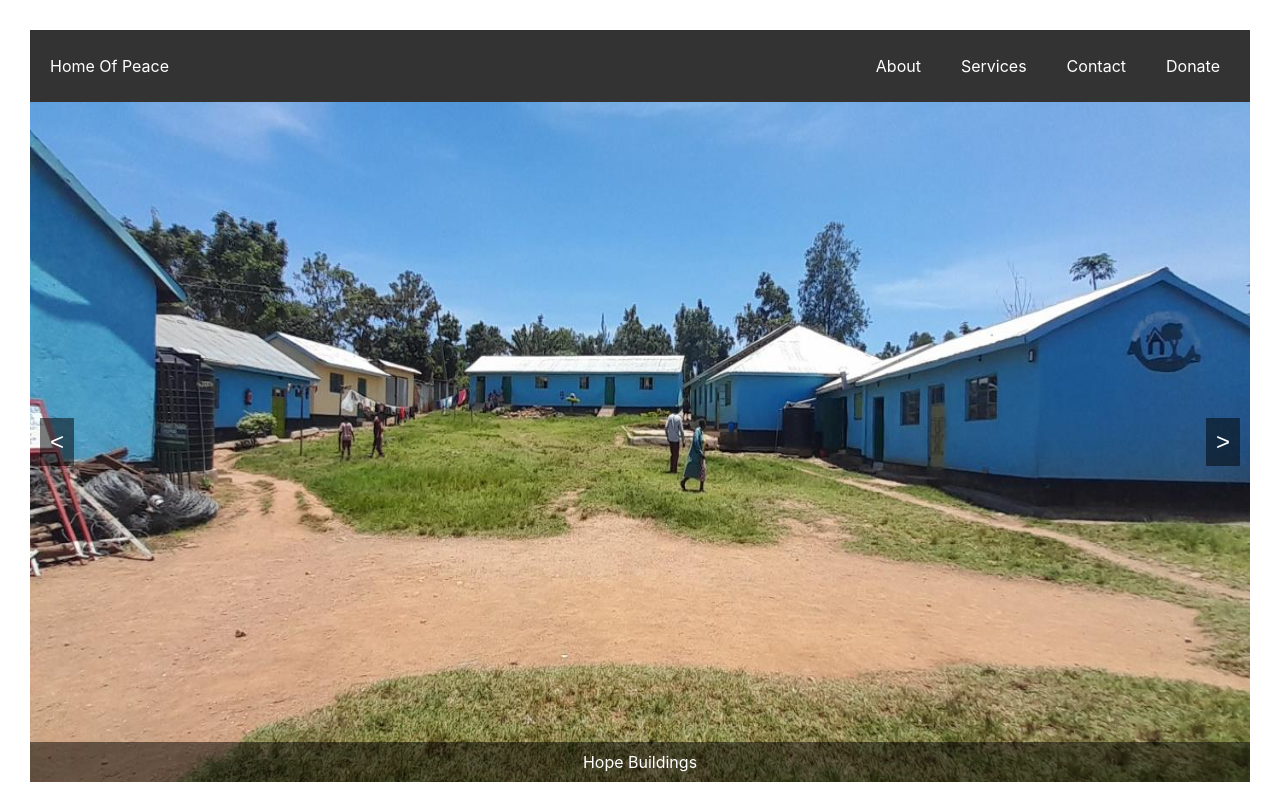
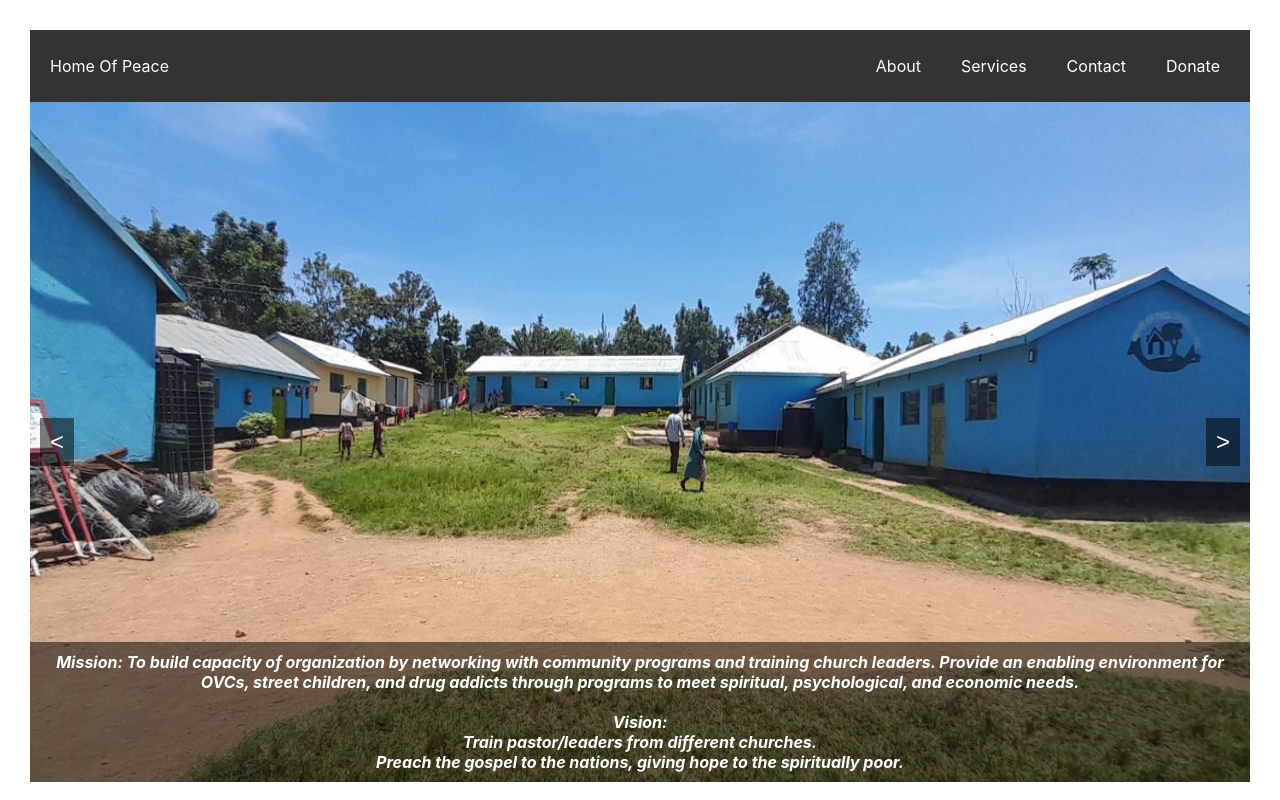
Before and after one commit to pemprojects/homeofpeace-website, a React (Create React App) app: page / in a window 1280 px wide. Shown: the top 800 px of the page. Built offline with nearby package versions, Linux system fonts and the light colour scheme.

Commit message:
Add mission and vision statements to the carousel

```diff
--- a/src/App.css
+++ b/src/App.css
@@ -6,11 +6,6 @@ body {
         'Helvetica Neue', sans-serif;
     -webkit-font-smoothing: antialiased;
     -moz-osx-font-smoothing: grayscale;
-}
-
-code {
-    font-family: source-code-pro, Menlo, Monaco, Consolas, 'Courier New',
-        monospace;
 }
 
 header {
@@ -188,8 +183,8 @@ img {
 .content-section {
     display: grid;
     grid-template-columns: 1fr 1fr;
+    border-radius: 10px ;
     gap: 0px;
-    /* padding: 20px; */
 }
 
 .left-item,
--- a/src/App.jsx
+++ b/src/App.jsx
@@ -31,7 +31,7 @@ function App() {
                     <div className="carousel-content">
                         <Carousel images={images} />
                     </div>
-                    <div>
+                    <div id="about">
                         <OrganizationDetails />
                         <OrphanageDetails />
                         <EliteJuniorAcademy />
--- a/src/components/Carousel.jsx
+++ b/src/components/Carousel.jsx
@@ -1,5 +1,6 @@
 import React from 'react';
 import { useState, useEffect, useRef } from 'react';
+import church from '../data/hope_church.json';
 
 const Carousel = ({ images, autoplaySpeed = 3000 }) => {
     const [currentIndex, setCurrentIndex] = useState(0);
@@ -53,8 +54,22 @@ const Carousel = ({ images, autoplaySpeed = 3000 }) => {
                             alt={`Slide ${index}`}
                             className="carousel-image"
                         />
-                        <div className="carousel-caption">
-                            {images[currentIndex].name}
+                        <div
+                            className="carousel-caption"
+                            style={{
+                                opacity: 1,
+                                fontSize: '1em',
+                                fontWeight: 'bold',
+                                fontStyle: 'italic',
+                            }}
+                        >
+                            {/* images[currentIndex].name} */}
+                            Mission: {church.MISSION_STATEMENT} <br />
+                            <br />
+                            Vision:{' '}
+                            {church.VISION.map((vision, index) => (
+                                <li key={index} style={{listStyleType: "none"}}>{vision}</li>
+                            ))}
                         </div>
                     </div>
                 ))}
--- a/src/components/OrganizationDetails.jsx
+++ b/src/components/OrganizationDetails.jsx
@@ -4,7 +4,7 @@ import orphanage from '../data/hope_orphanage.json';
 
 const OrganizationDetails = () => {
     return (
-        <div className="center" id="about">
+        <div className="center">
             <section class="content-section">
                 <div className="left-item">
                     <h3 className="center">Christian International Ministry</h3>
--- a/src/components/OrphanageDetails.jsx
+++ b/src/components/OrphanageDetails.jsx
@@ -9,8 +9,6 @@ const OrphanageDetails = () => {
             <h4>Orphanage Name:</h4> {orphanage.ORPHANAGE_NAME}
             <h4>Address:</h4> {orphanage.ADDRESS}
             <h4>Phone Number:</h4> {orphanage.PHONE_NUMBER}
-            <h1>History</h1>
-            <p>{orphanage.HISTORY}</p>
             <h2>WHY ARE THESE CHILDREN AT THE HOME</h2>
             <ul>{orphanage.WHY_ARE_THESE_CHILDREN_AT_THE_HOME.map( (reasons, index) => <li key={index}>{reasons}</li>)}</ul>
         </div>
```
